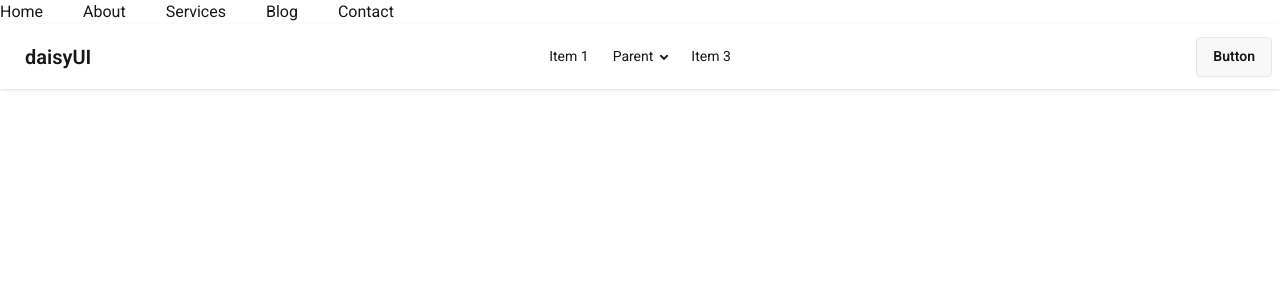
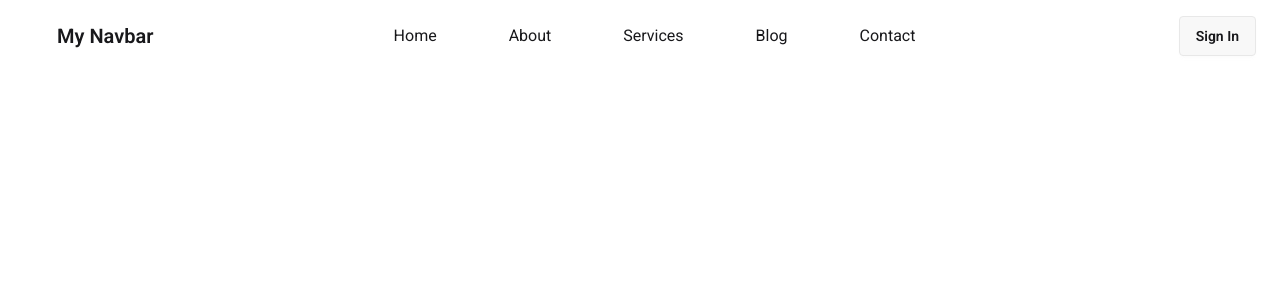
Before and after one commit to farhan-al-shahrier-siam/tailwind-react-pricing-options, a React (Vite) app: page /contact in a window 1280 px wide. Shown: the top 300 px of the page. Built offline with nearby package versions, Linux system fonts and the light colour scheme.

Commit message:
Added the navbar as my own design

```diff
--- a/src/App.jsx
+++ b/src/App.jsx
@@ -7,7 +7,7 @@ function App() {
         <>
             <header>
                 <NavBar></NavBar>
-                <DaisyNav></DaisyNav>
+                {/* <DaisyNav></DaisyNav> */}
             </header>
             <main></main>
             <footer></footer>
--- a/src/components/NavBar/Link.jsx
+++ b/src/components/NavBar/Link.jsx
@@ -2,7 +2,7 @@ import React from 'react';
 
 const Link = ({route}) => {
     return (
-        <li className="mr-10">
+        <li className="px-4 lg:mr-10 hover:bg-amber-400 rounded-2xl">
             <a href={route.path}>{route.name}</a>
         </li>
     );
--- a/src/components/NavBar/NavBar.jsx
+++ b/src/components/NavBar/NavBar.jsx
@@ -1,5 +1,6 @@
-import React from "react";
+import React, { useState } from "react";
 import Link from "./Link";
+import { CircleX, Menu } from "lucide-react";
 
 const navigationData = [
     {
@@ -30,13 +31,23 @@ const navigationData = [
 ];
 
 const NavBar = () => {
+    const [open, setOpen] = useState(false);
+
+    const links = navigationData.map((route) => <Link key={route.id} route={route}></Link>);
+
     return (
-        <nav>
-            <ul className="flex">
-                {navigationData.map((route) => (
-                    <Link key={route.id} route={route}></Link>
-                ))}
-            </ul>
+        <nav className="flex justify-between items-center mx-6 mt-4">
+            <span onClick={() => setOpen(!open)} className="flex items-center">
+                {open ? <CircleX className="md:hidden"></CircleX> : <Menu className="md:hidden"></Menu>}
+
+                {
+                    <ul className={`md:hidden absolute duration-1000 bg-amber-300 p-2 rounded-2xl z-10 text-black ${open ? 'top-13' : '-top-40'}`}>
+                        {links}
+                    </ul>
+                }
+                <h3 className="ml-4 btn btn-ghost text-xl">My Navbar</h3>
+            </span>
+            <ul className="hidden md:flex">{links}</ul>
 
             {/* <ul className="flex">
                 {
@@ -49,6 +60,7 @@ const NavBar = () => {
                 <li className='mr-10 '><a href="/about">About</a></li>
                 <li className='mr-10 '><a href="/blog">Blog</a></li>
             </ul> */}
+            <button className="btn">Sign In</button>
         </nav>
     );
 };
```
